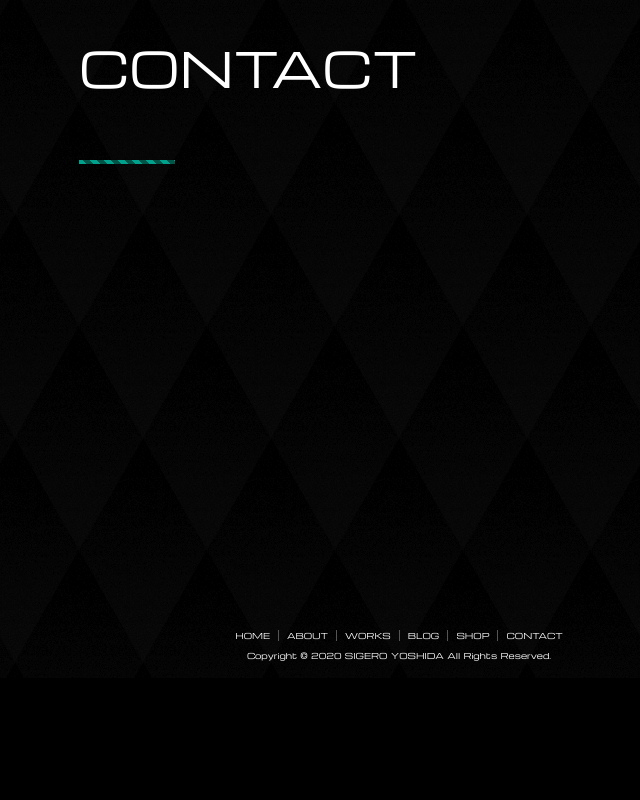
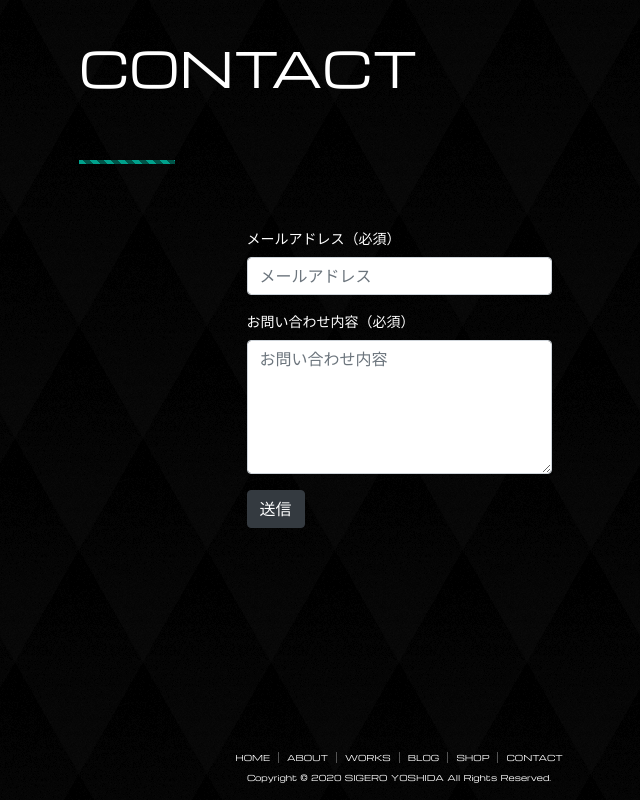
Before and after one commit to whitia/honeycomb-star, a Nuxt app: page / in a window 1280 px wide. Shown: the part 2698-3498 px from the top of the page, without its empty margins (241-881 px from the left). Before the commit the page ends 3376 px from the top, so only its background shows below. Built offline with nearby package versions, Linux system fonts and the light colour scheme; no server answers; the database is empty.

Commit message:
add contact form

```diff
--- a/assets/stylesheets/common.scss
+++ b/assets/stylesheets/common.scss
@@ -57,6 +57,7 @@ a:hover {
   margin: 16px 0;
   padding: 16px 56px 16px 32px;
   border: 2px solid #222;
+  background-color: transparent;
 }
 .button::after {
   content: '';
--- a/components/home/Contact.vue
+++ b/components/home/Contact.vue
@@ -4,7 +4,19 @@
       <div class="content">
         <h2>CONTACT</h2>
         <div class="line"></div>
-
+        <div class="row justify-content-center">
+          <div class="col-12 col-lg-6">
+            <b-form action="https://docs.google.com/forms/u/0/d/e/1FAIpQLScjPB2zZgQCPEvfnBMsXoAj06Smx9h_dvUu26LFTy2Wbg4gwQ/formResponse">
+              <b-form-group id="email-group" label="メールアドレス（必須）" label-for="email">
+                <b-form-input id="email" name="entry.215251555" type="email" required placeholder="メールアドレス"></b-form-input>
+              </b-form-group>
+              <b-form-group id="content-group" label="お問い合わせ内容（必須）" label-for="content">
+                <b-form-textarea id="content" name="entry.381964019" required placeholder="お問い合わせ内容" rows="5"></b-form-textarea>
+              </b-form-group>
+              <b-button type="submit" variant="dark">送信</b-button>
+            </b-form>
+          </div>
+        </div>
       </div>
     </div>
   </div>
```
